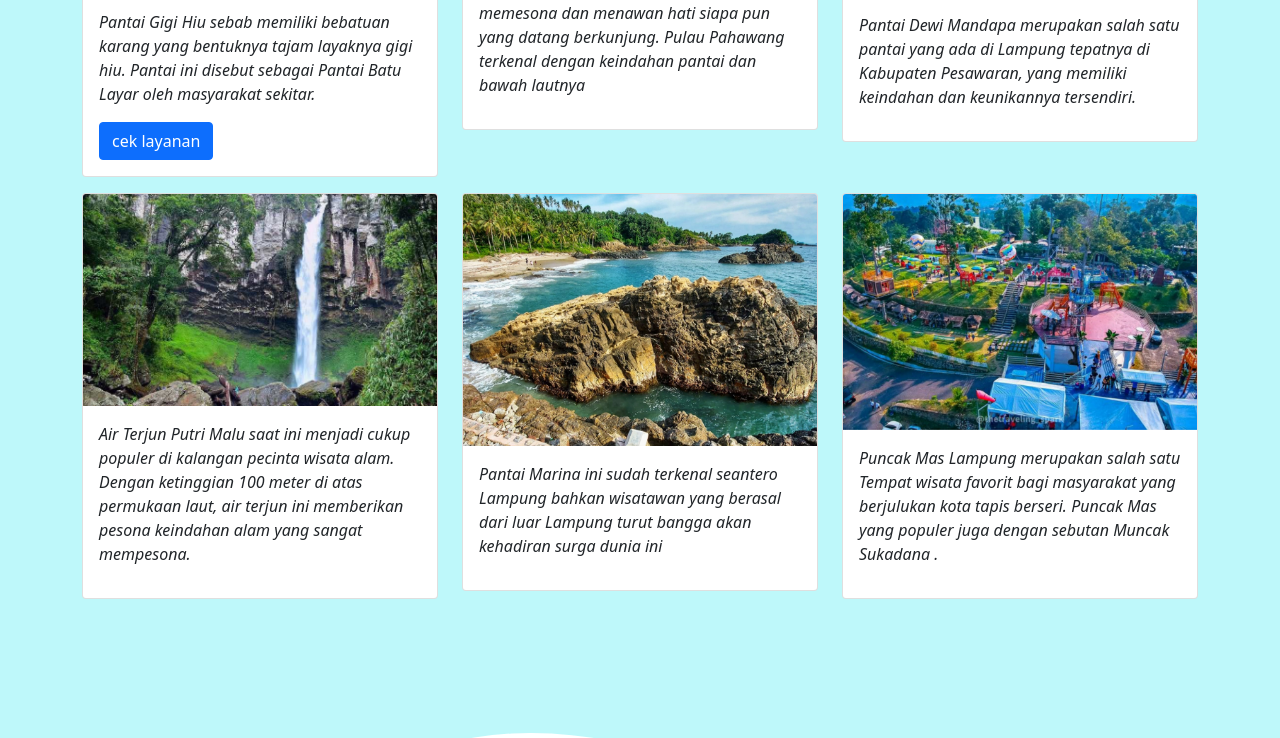
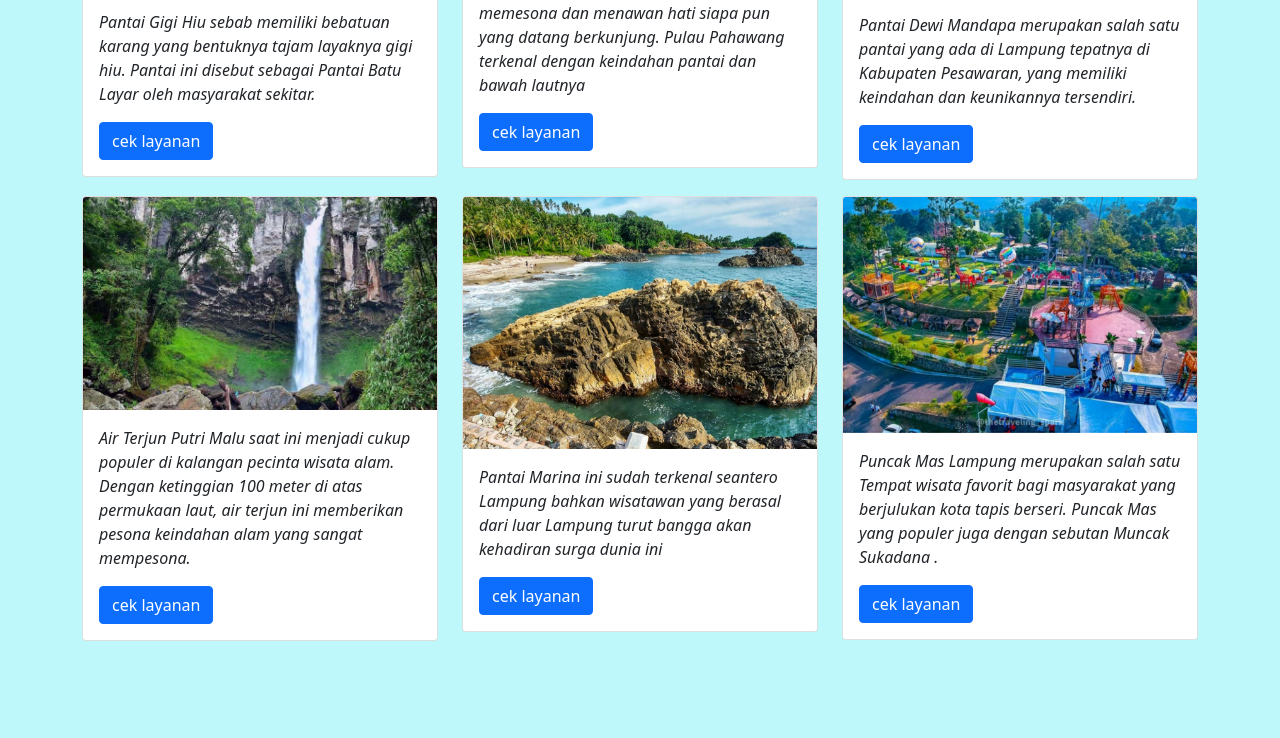
Before and after one commit to pariwisatalam17/pariwisata, a plain HTML site: page index.html in a window 1280 px wide. Shown: the part 2034-2772 px from the top of the page. Drawn offline with nearby package versions, Linux system fonts and the light colour scheme.

Commit message:
Add files via upload

```diff
--- a/index.html
+++ b/index.html
@@ -113,6 +113,8 @@
            <i><p>Pulau Pahawang di Pesawaran yang indah memesona dan menawan hati siapa pun yang datang berkunjung.
             Pulau Pahawang terkenal dengan keindahan pantai dan bawah lautnya  </p></i>
 
+            <a class="btn btn-primary" href="halaman2.html" role="button">cek layanan</a>
+
           </div>
           </div>
         </div>
@@ -123,6 +125,8 @@
            <i><p>Pantai Dewi Mandapa merupakan salah satu pantai yang ada di Lampung tepatnya di Kabupaten Pesawaran,
              yang memiliki keindahan dan keunikannya tersendiri.
            </p></i>
+
+           <a class="btn btn-primary" href="halaman2.html" role="button">cek layanan</a>
 
           </div>
           </div>
@@ -135,6 +139,7 @@
              Dengan ketinggian 100 meter di atas permukaan laut, air terjun ini memberikan pesona keindahan alam yang sangat mempesona.
            </p></i>
 
+           <a class="btn btn-primary" href="halaman2.html" role="button">cek layanan</a>
 
           </div>
           </div>
@@ -147,6 +152,8 @@
              dari luar Lampung turut bangga akan kehadiran surga dunia ini
            </p></i>
 
+           <a class="btn btn-primary" href="halaman2.html" role="button">cek layanan</a>
+
           </div>
           </div>
         </div>
@@ -157,6 +164,8 @@
            <i><p>Puncak Mas Lampung merupakan salah satu Tempat wisata favorit bagi masyarakat yang berjulukan kota tapis berseri.
             Puncak Mas yang populer juga dengan sebutan Muncak Sukadana .
            </p></i>
+
+           <a class="btn btn-primary" href="halaman2.html" role="button">cek layanan</a>
 
           </div>
           </div>
@@ -209,7 +218,7 @@
          d="M0,192L48,208C96,224,192,256,288,250.7C384,245,480,203,576,197.3C672,192,768,224,864,240C960,256,1056,256,1152,234.7C1248,213,1344,171,1392,149.3L1440,128L1440,320L1392,320C1344,320,1248,320,1152,320C1056,320,960,320,864,320C768,320,672,320,576,320C480,320,384,320,288,320C192,320,96,320,48,320L0,320Z"></path></svg>
       </section>
     <!--Akhir contact-->
-    <a class="btn btn-primary" href="halaman2.html" role="button">Profil Kami</a>
+
 
 
 
```
Also changed, not shown: halaman2.html (+10 -0 lines).
